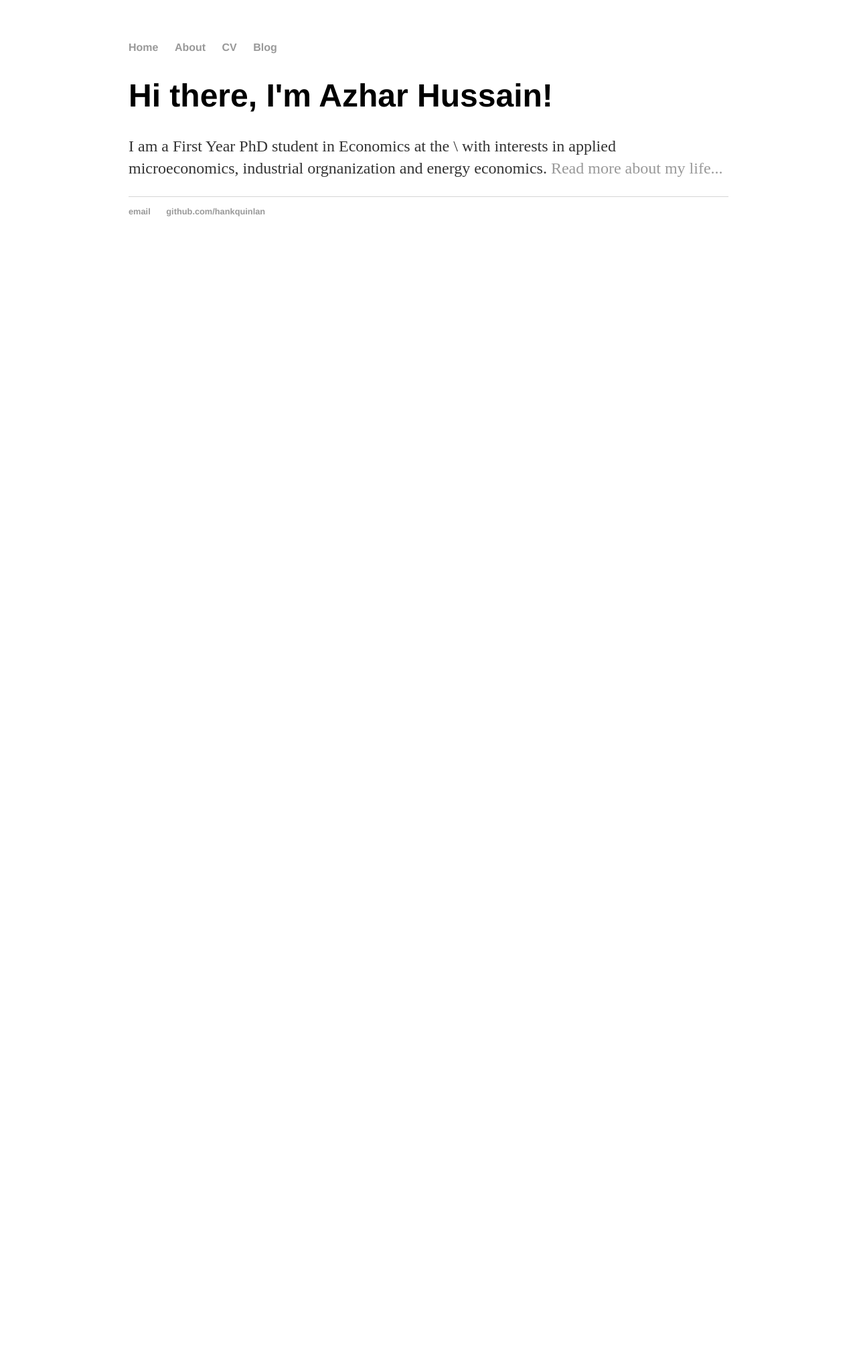
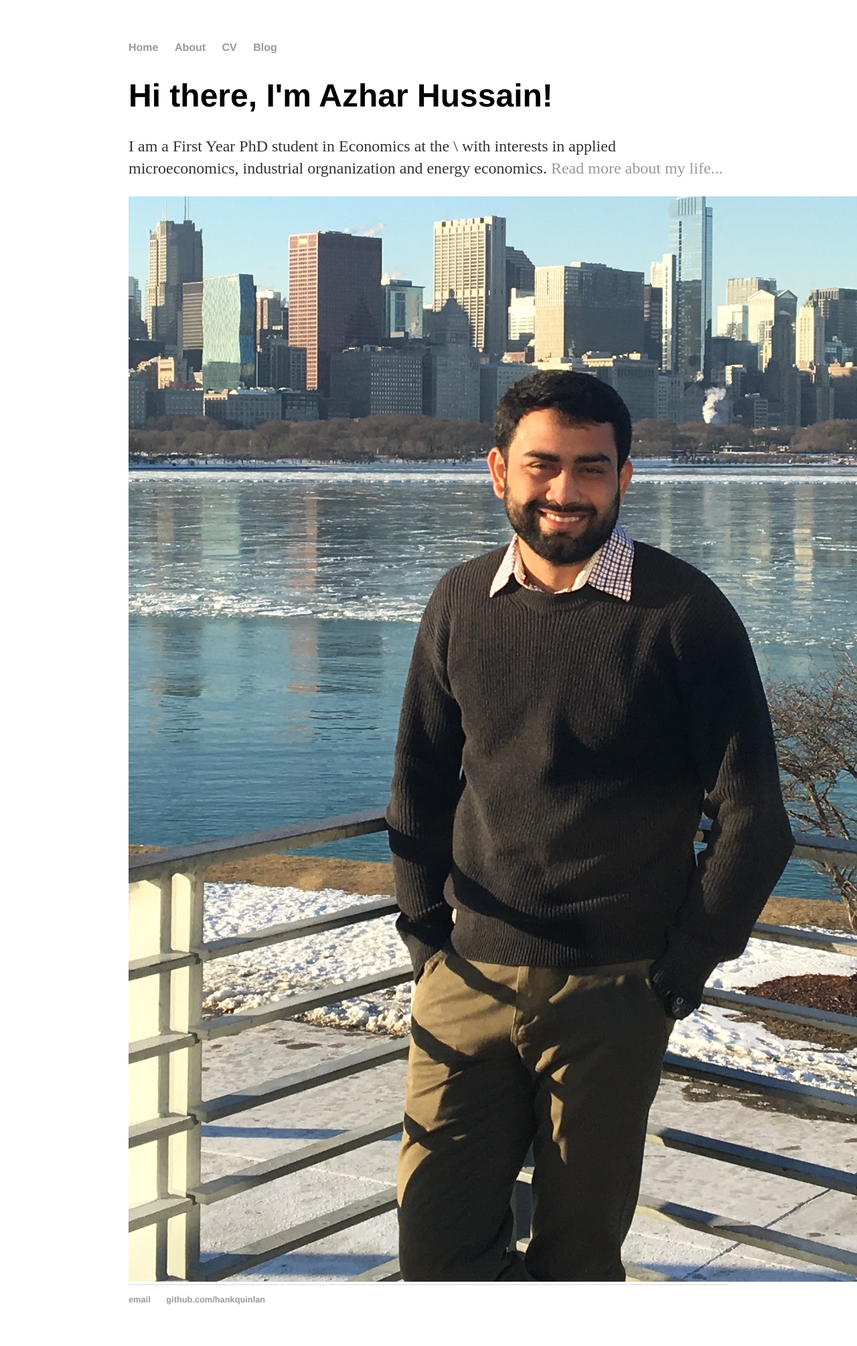
Before and after one commit to azharhsain/azharhsain.github.io, a Jekyll site: the page built from index.html, in a window 1280 px wide. Shown: the whole page at 67% size. Built offline with Jekyll 4.4.1, drawn with Linux system fonts in a browser that asks for light colours; before the commit the page ends 900 px from its top, so only the background shows below that.

Commit message:
Changed index

```diff
--- a/index.html
+++ b/index.html
@@ -6,4 +6,5 @@ title: Azhar Hussain
 		<div class="blurb">
 			<h1>Hi there, I'm Azhar Hussain!</h1>
 			<p>I am a First Year PhD student in Economics at the \<university\> with interests in applied microeconomics, industrial orgnanization and energy economics. <a href="/about">Read more about my life...</a></p>
+			<img src="/image/IMG_Self.JPG" alt="Self">
 		</div>
```
Also changed, not shown: image/IMG_Self.JPG (added).
